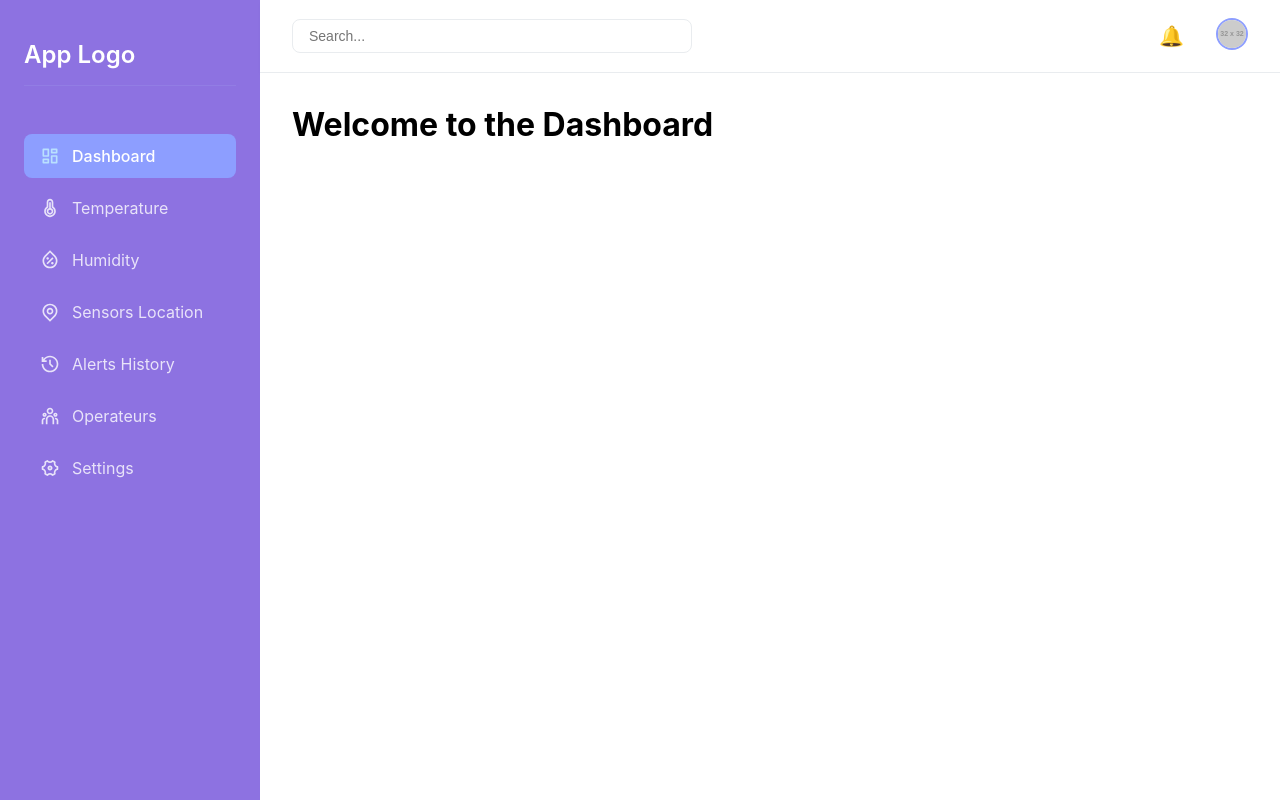
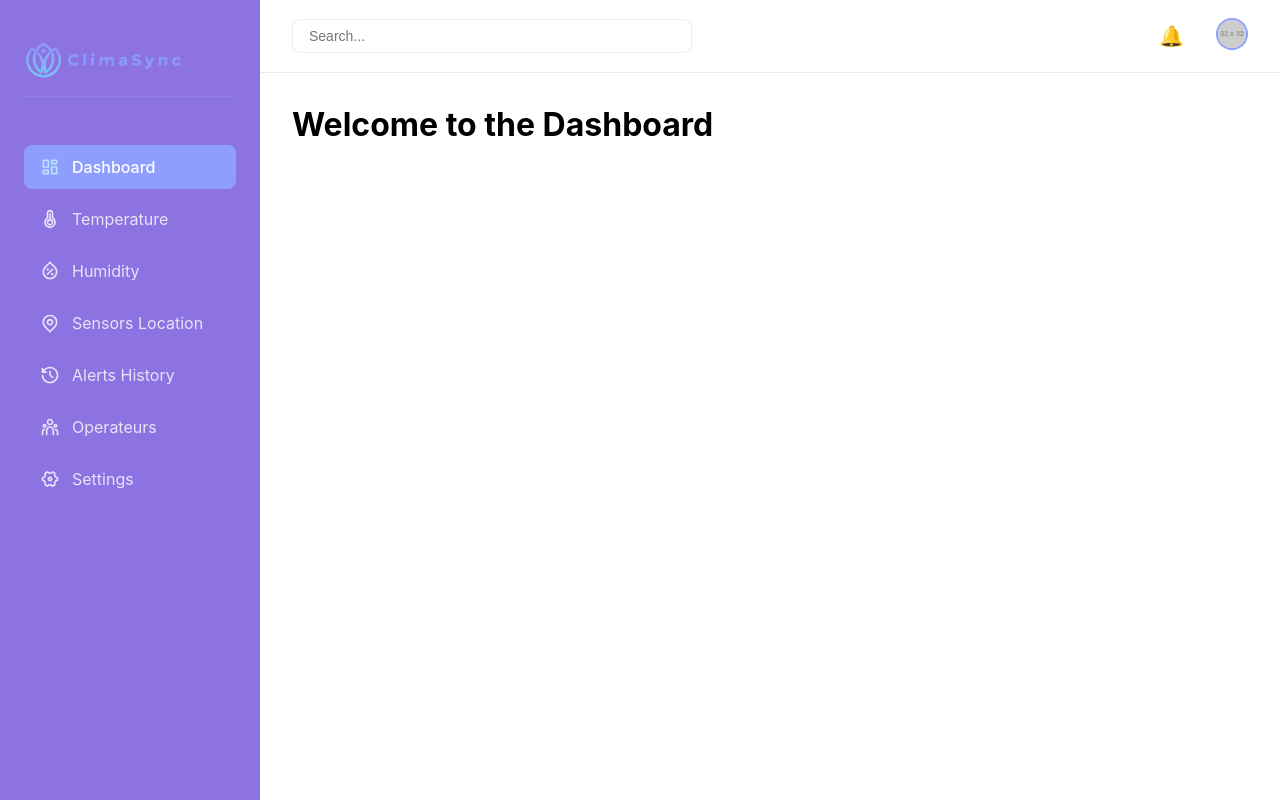
Before and after one commit to abdosql/reactApp, a React (Create React App) app: page / in a window 1280 px wide. Built offline with nearby package versions, Linux system fonts and the light colour scheme.

Commit message:
feat: fixing logo

```diff
--- /dev/null
+++ b/src/components/common/Logo.jsx
@@ -0,0 +1,16 @@
+import React from 'react';
+import styled from 'styled-components';
+
+const Logo = () => (
+  <LogoImage
+    src="/assets/logo.png"
+    alt="Logo"
+  />
+);
+
+const LogoImage = styled.img`
+  width: 10rem;
+  height: auto;
+`;
+
+export default Logo;
--- a/src/components/layout/Navbar.jsx
+++ b/src/components/layout/Navbar.jsx
@@ -50,7 +50,6 @@ const Navbar = () => {
 
   const handleLogout = () => {
     console.log('Logout clicked');
-    // Implement logout logic here
   };
 
   return (
--- a/src/components/layout/Sidebar.jsx
+++ b/src/components/layout/Sidebar.jsx
@@ -1,9 +1,10 @@
 import React from 'react';
 import { RiDashboardLine, RiTempHotLine, RiWaterPercentLine,
          RiMapPinLine, RiHistoryLine, RiTeamLine, RiSettings4Line } from 'react-icons/ri';
+import Logo from '../common/Logo';
 import {
   SidebarWrapper,
-  Logo,
+  Logo as LogoContainer,
   LogoText,
   NavItems,
   NavItem
@@ -12,9 +13,10 @@ import {
 const Sidebar = () => {
   return (
     <SidebarWrapper>
-      <Logo>
-        <LogoText>App Logo</LogoText>
-      </Logo>
+      <LogoContainer>
+        <Logo />
+{/*         <LogoText>ClimaSync</LogoText>
+ */}      </LogoContainer>
       <NavItems>
         <NavItem active>
           <RiDashboardLine /> Dashboard
--- a/src/styles/components/SidebarStyles.js
+++ b/src/styles/components/SidebarStyles.js
@@ -14,6 +14,9 @@ export const Logo = styled.div`
   padding: 1rem 0;
   border-bottom: 1px solid rgba(185, 224, 255, 0.1);
   margin-bottom: 1rem;
+  display: flex;
+  align-items: center;
+  gap: 0.75rem;
 `;
 
 export const LogoText = styled.h1`
```
Also changed, not shown: public/assets/logo.png (added), public/assets/logo.svg (added).
